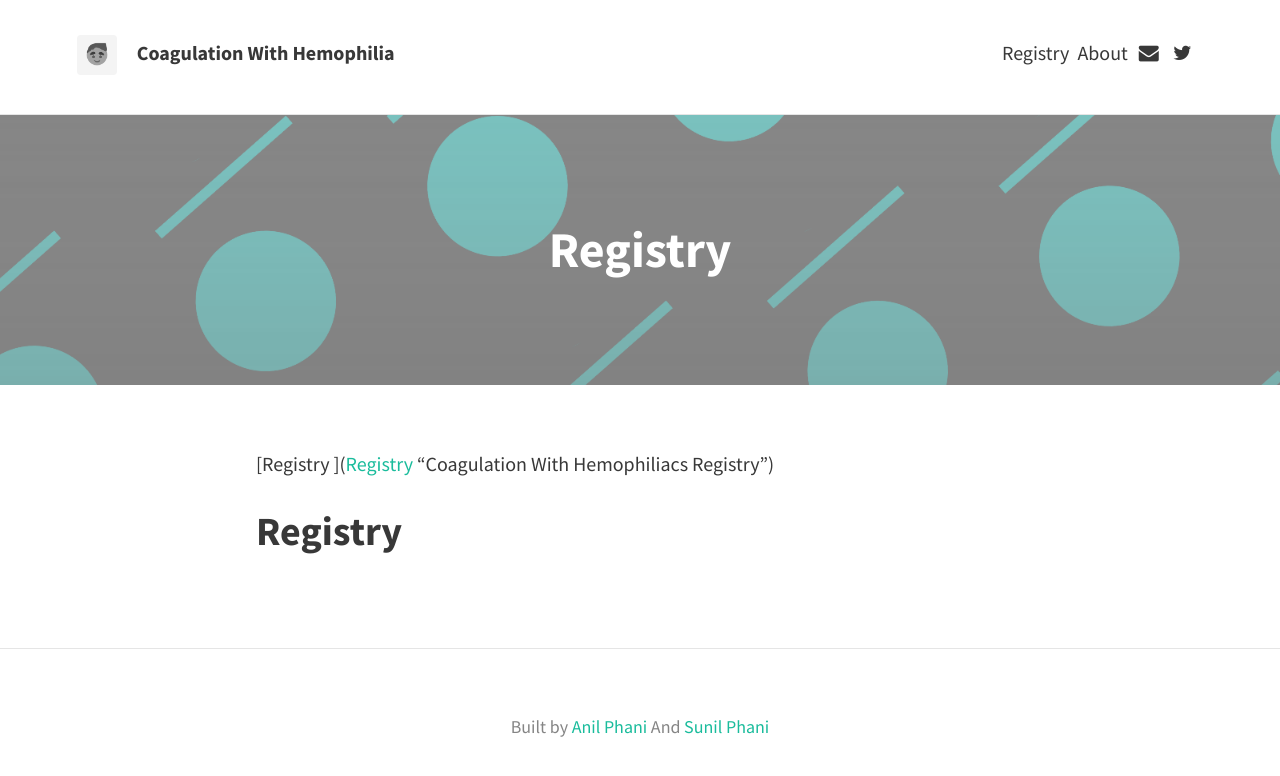
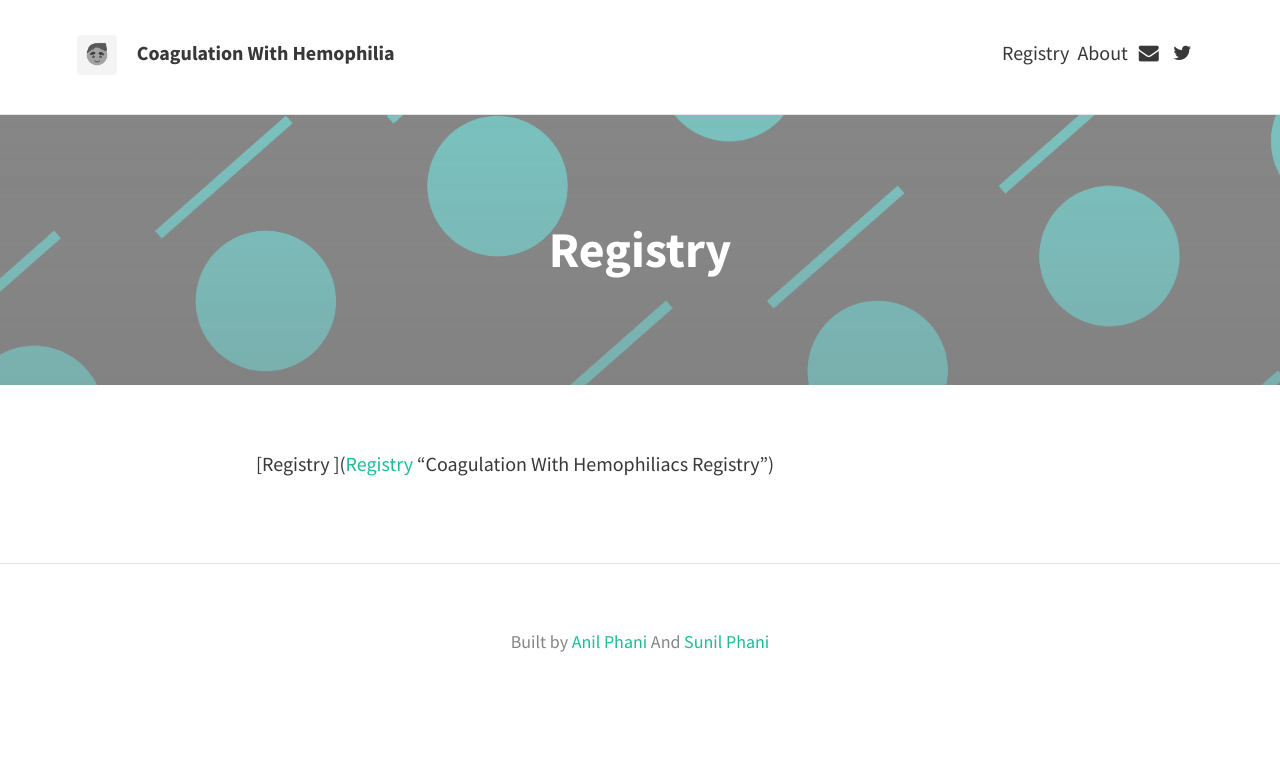
Before and after one commit to k-sunilphani/hyhemophilia.github.io, a Jekyll site: the page built from Registry.md, in a window 1280 px wide. Shown: the top 776 px of the page. Built offline with Jekyll 4.4.1, drawn with Linux system fonts in a browser that asks for light colours; nearby versions of some CDN libraries.

Commit message:
Updated Registry.md

```diff
--- a/Registry.md
+++ b/Registry.md
@@ -6,4 +6,3 @@ feature-img: img/sample_feature_img_3.png
 published: true
 ---
 [Registry ](<a href="https://docs.google.com/forms/d/1oU3MvMVqQSef6gi0QQptSpUD2kiQAMh0y1b10tWWLR0/edit?usp=sharing">Registry</a> "Coagulation With Hemophiliacs Registry")
-## Registry
```
